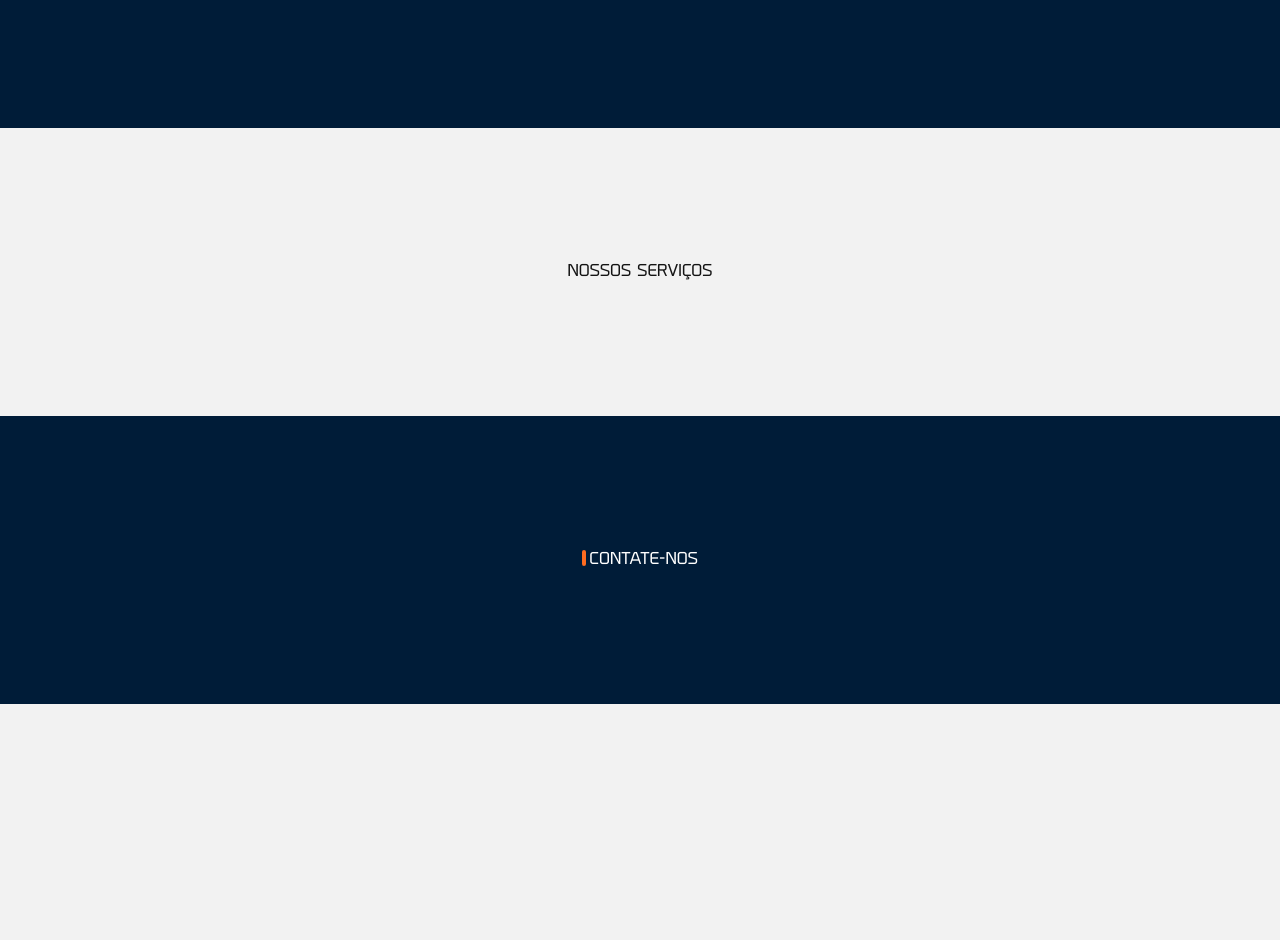
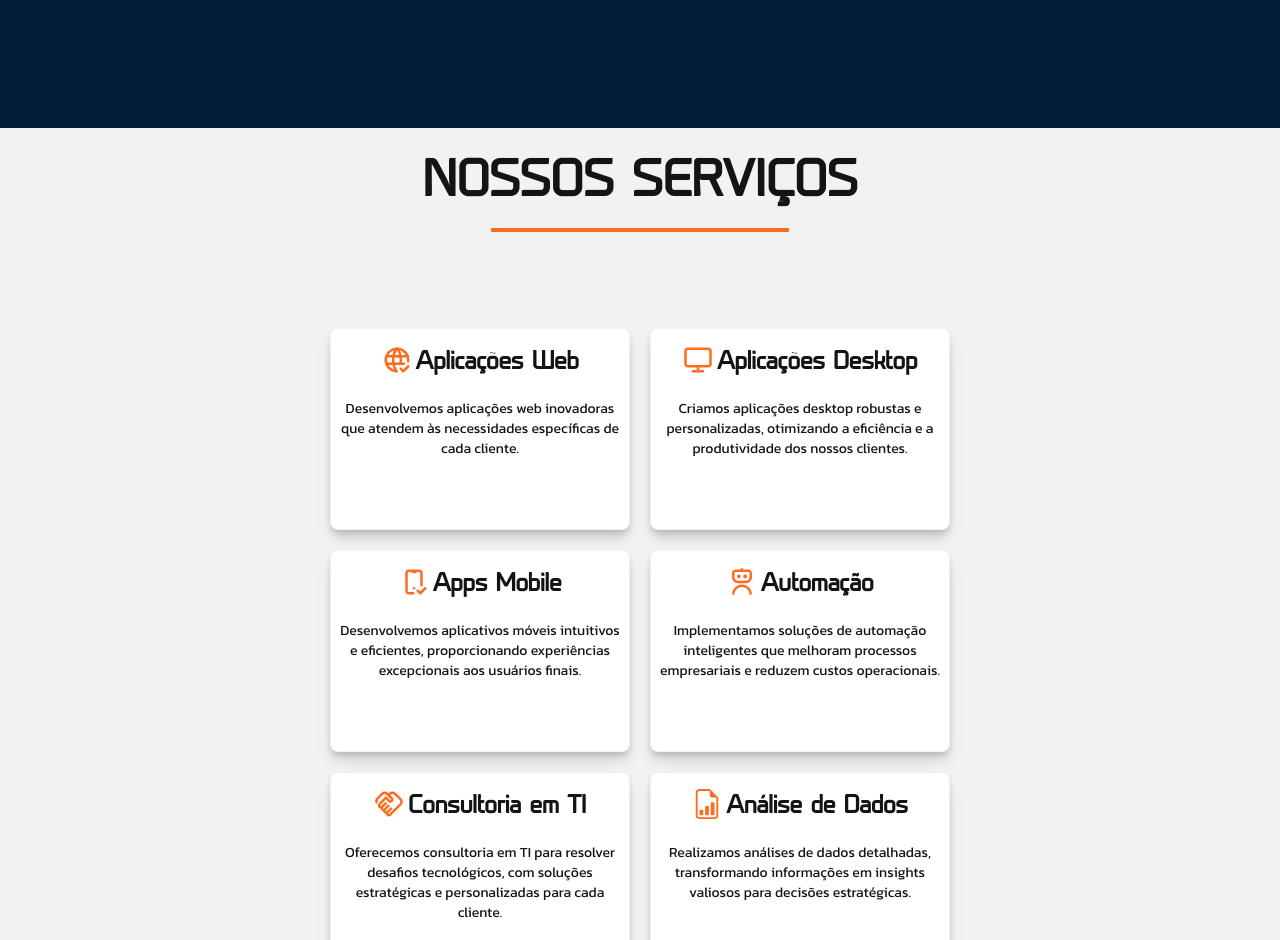
Before and after one commit to inove-jr/i9-website, a Next.js app: page / in a window 1280 px wide. Shown: the part 1860-2800 px from the top of the page. Before the commit the page ends 2564 px from the top, so only its background shows below. Built offline with nearby package versions, Linux system fonts and the light colour scheme; what public would draw is missing.

Commit message:
feat: implements Services

```diff
--- a/src/app/(homepage)/_components/About.tsx
+++ b/src/app/(homepage)/_components/About.tsx
@@ -56,8 +56,8 @@ export function About() {
     },
   ];
   return (
-    <section className="flex h-auto w-auto items-center justify-center lg:h-screen">
-      <div className="flex w-[100%] flex-col items-center rounded-lg p-4 lg:h-[54%] lg:flex-row lg:px-4 xl:px-28 2xl:px-44">
+    <section className="ustify-center flex h-auto w-full items-center px-2 lg:h-screen">
+      <div className="w-90% flex flex-col items-center rounded-lg p-4 lg:h-[54%] lg:flex-row lg:px-4 xl:px-28 2xl:px-44">
         {/* Mobile */}
         <div className="mb-2 lg:hidden">
           <div className="flex w-full flex-row items-center">
--- a/src/app/(homepage)/_components/Services.tsx
+++ b/src/app/(homepage)/_components/Services.tsx
@@ -1,7 +1,130 @@
+import {
+  Card,
+  CardContent,
+  CardDescription,
+  CardHeader,
+  CardTitle,
+} from "@/components/ui/card";
+import { ReactNode } from "react";
+import { TbWorldCheck, TbDeviceMobileCheck } from "react-icons/tb";
+import { FiMonitor } from "react-icons/fi";
+import { RiRobot3Line } from "react-icons/ri";
+import { MdOutlineHandshake } from "react-icons/md";
+import { BsFileEarmarkBarGraph } from "react-icons/bs";
+
+import {
+  Carousel,
+  CarouselContent,
+  CarouselItem,
+  CarouselNext,
+  CarouselPrevious,
+} from "@/components/ui/carousel";
+
+type Props = {
+  title: string;
+  description: string;
+  children: ReactNode;
+};
+
+function CardFull({ title, description, children }: Props) {
+  return (
+    <Card className="min-h-[180px] w-full shadow-lg drop-shadow-lg lg:w-auto lg:max-w-[300px]">
+      <CardHeader className="flex flex-row items-center justify-center pb-0 pt-3">
+        {children}
+        <CardTitle className="text-center font-primary text-base sm:text-2xl">
+          {title}
+        </CardTitle>
+      </CardHeader>
+      <CardContent className="h-[150px] items-center justify-center px-2 py-0 sm:py-3">
+        <CardDescription className="p-auto h-full py-2 text-center font-secondary text-sm text-black md:text-xs xl:text-sm">
+          {description}
+        </CardDescription>
+      </CardContent>
+    </Card>
+  );
+}
+
 export function Services() {
+  const dataCards = [
+    {
+      icon: TbWorldCheck,
+      title: "Aplicações Web",
+      description:
+        "Desenvolvemos aplicações web inovadoras que atendem às necessidades específicas de cada cliente.",
+    },
+    {
+      icon: FiMonitor,
+      title: "Aplicações Desktop",
+      description:
+        "Criamos aplicações desktop robustas e personalizadas, otimizando a eficiência e a produtividade dos nossos clientes.",
+    },
+    {
+      icon: TbDeviceMobileCheck,
+      title: "Apps Mobile",
+      description:
+        "Desenvolvemos aplicativos móveis intuitivos e eficientes, proporcionando experiências excepcionais aos usuários finais.",
+    },
+    {
+      icon: RiRobot3Line,
+      title: "Automação",
+      description:
+        "Implementamos soluções de automação inteligentes que melhoram processos empresariais e reduzem custos operacionais.",
+    },
+    {
+      icon: MdOutlineHandshake,
+      title: "Consultoria em TI",
+      description:
+        "Oferecemos consultoria em TI para resolver desafios tecnológicos, com soluções estratégicas e personalizadas para cada cliente.",
+    },
+    {
+      icon: BsFileEarmarkBarGraph,
+      title: "Análise de Dados",
+      description:
+        "Realizamos análises de dados detalhadas, transformando informações em insights valiosos para decisões estratégicas.",
+    },
+  ];
+
   return (
-    <section className="flex h-72 w-full items-center justify-center">
-      <h2>NOSSOS SERVIÇOS</h2>
+    <section className="flex h-auto w-full flex-col items-center justify-center py-8">
+      <div className="flex w-full flex-col items-center justify-center px-10 md:px-28 lg:px-48">
+        <h2 className="font-primary text-2xl font-bold lg:text-5xl">
+          NOSSOS SERVIÇOS
+        </h2>
+        <hr className="mb-12 mt-5 h-1 w-full border-0 bg-orange md:mb-24 md:w-1/2 lg:w-2/6" />
+
+        <div className="hidden flex-wrap items-center justify-center gap-5 lg:flex">
+          {dataCards.map(({ icon: Icon, title, description }) => (
+            <CardFull key={title} title={title} description={description}>
+              <Icon size={30} className="mr-1 text-orange" />
+            </CardFull>
+          ))}
+        </div>
+
+        <Carousel
+          className="relative flex w-full items-center justify-center lg:hidden"
+          opts={{
+            align: "center",
+          }}
+        >
+          <CarouselContent className="-ml-4 px-8 sm:px-24">
+            {dataCards.map(({ icon: Icon, title, description }) => (
+              <CarouselItem key={title} className="pl-4">
+                <CardFull key={title} title={title} description={description}>
+                  <Icon size={30} className="mr-1 text-orange" />
+                </CardFull>
+              </CarouselItem>
+            ))}
+          </CarouselContent>
+          <CarouselPrevious
+            className="absolute -left-9 top-1/2 z-10 -translate-y-1/2 transform"
+            variant="link"
+          />
+          <CarouselNext
+            className="absolute -right-9 top-1/2 z-10 -translate-y-1/2 transform"
+            variant="link"
+          />
+        </Carousel>
+      </div>
     </section>
   );
 }
```
